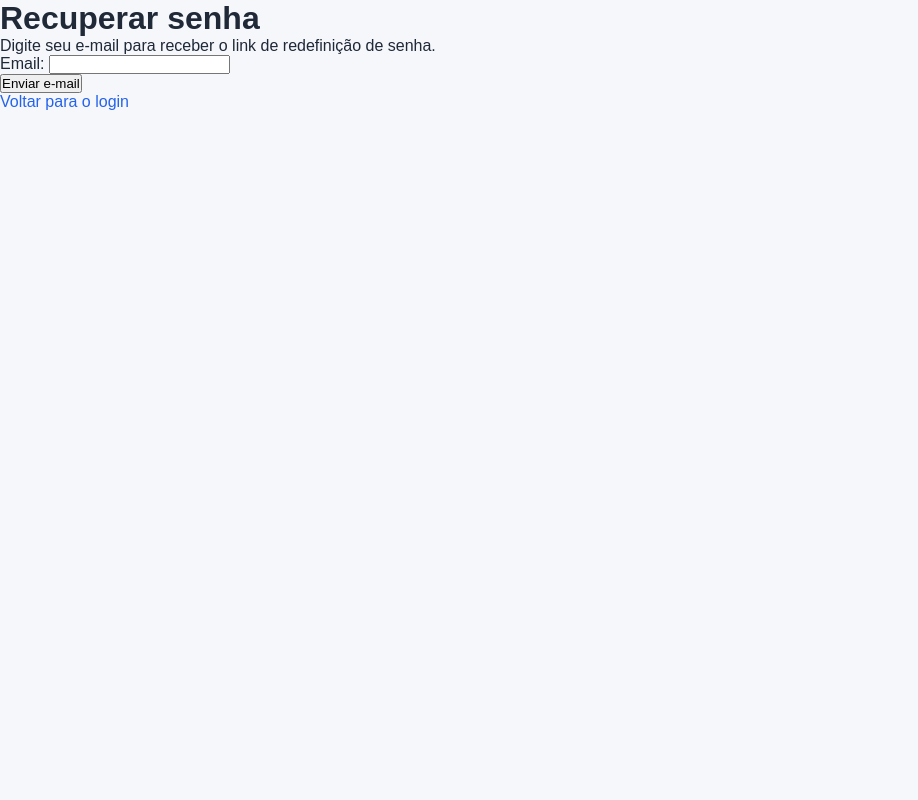
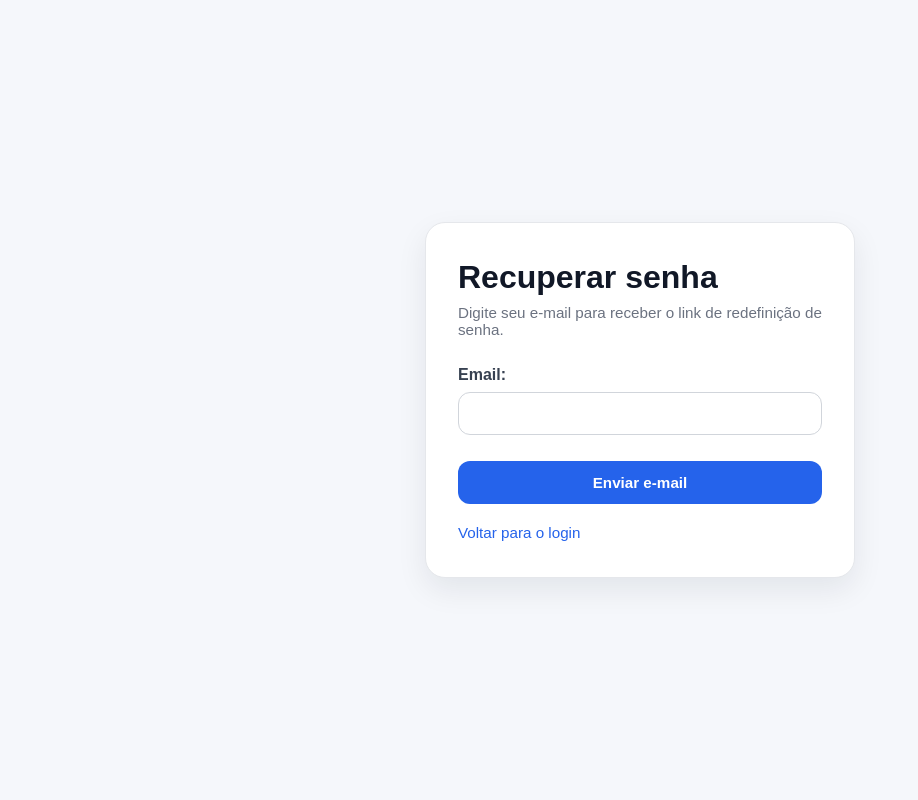
Before and after one commit to mfigueireddo/t1-programacao-web, a Django app: page /accounts/password_reset/ in a window 1280 px wide. Shown: the whole page, without its empty margins (0-918 px from the left). Run offline with Django 5.2, Linux system fonts and the light colour scheme.

Commit message:
Design tela de recuperar senha

```diff
--- a/templates/registration/password_reset_form.html
+++ b/templates/registration/password_reset_form.html
@@ -3,14 +3,20 @@
 {% block page_title %}Recuperar senha{% endblock %}
 
 {% block page_content %}
-    <h1>Recuperar senha</h1>
-    <p>Digite seu e-mail para receber o link de redefinição de senha.</p>
+<div class="auth-page">
+    <div class="auth-card">
+        <h1 class="auth-title">Recuperar senha</h1>
+        <p class="auth-subtitle">Digite seu e-mail para receber o link de redefinição de senha.</p>
 
-    <form method="post">
-        {% csrf_token %}
-        {{ form.as_p }}
-        <button type="submit">Enviar e-mail</button>
-    </form>
+        <form method="post" class="auth-form">
+            {% csrf_token %}
+            {{ form.as_p }}
+            <button type="submit" class="auth-button">Enviar e-mail</button>
+        </form>
 
-    <p><a href="{% url 'authentication:login' %}">Voltar para o login</a></p>
+        <div class="auth-links">
+            <p><a href="{% url 'authentication:login' %}">Voltar para o login</a></p>
+        </div>
+    </div>
+</div>
 {% endblock %}
```
